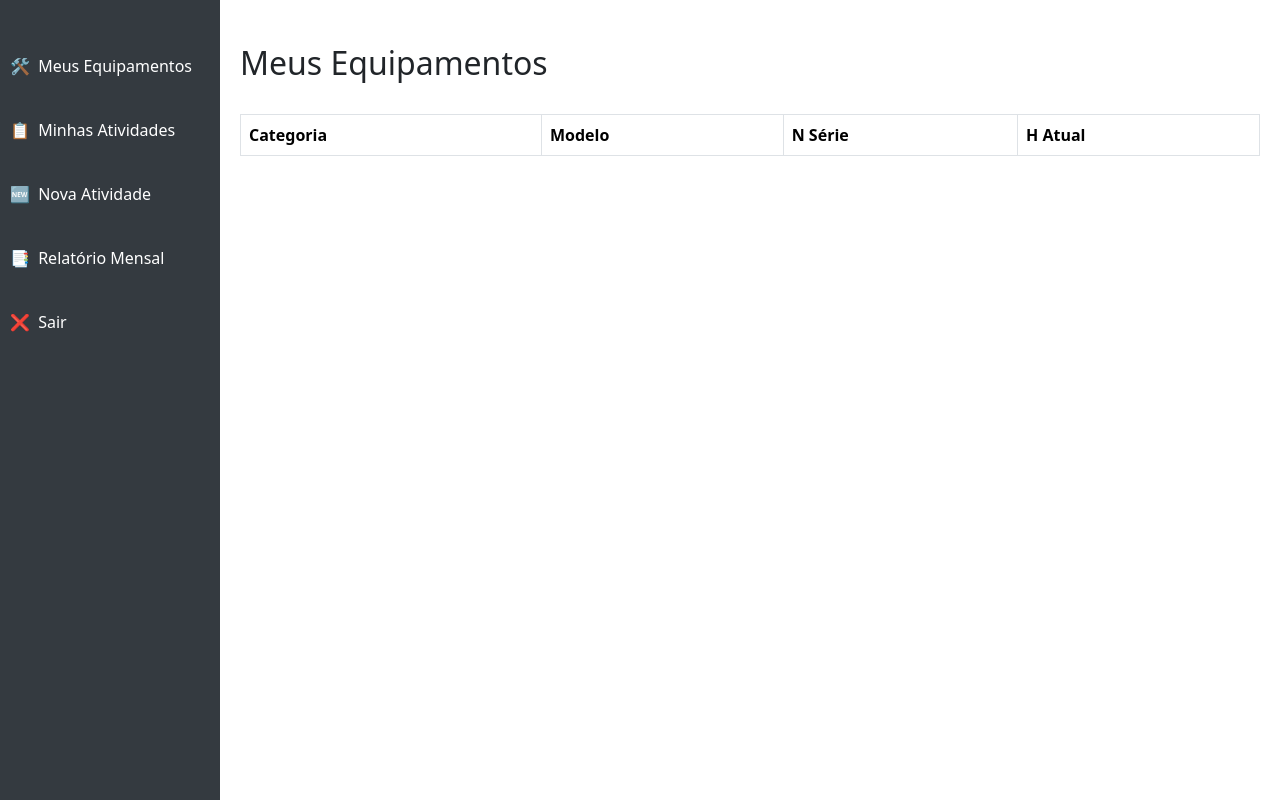
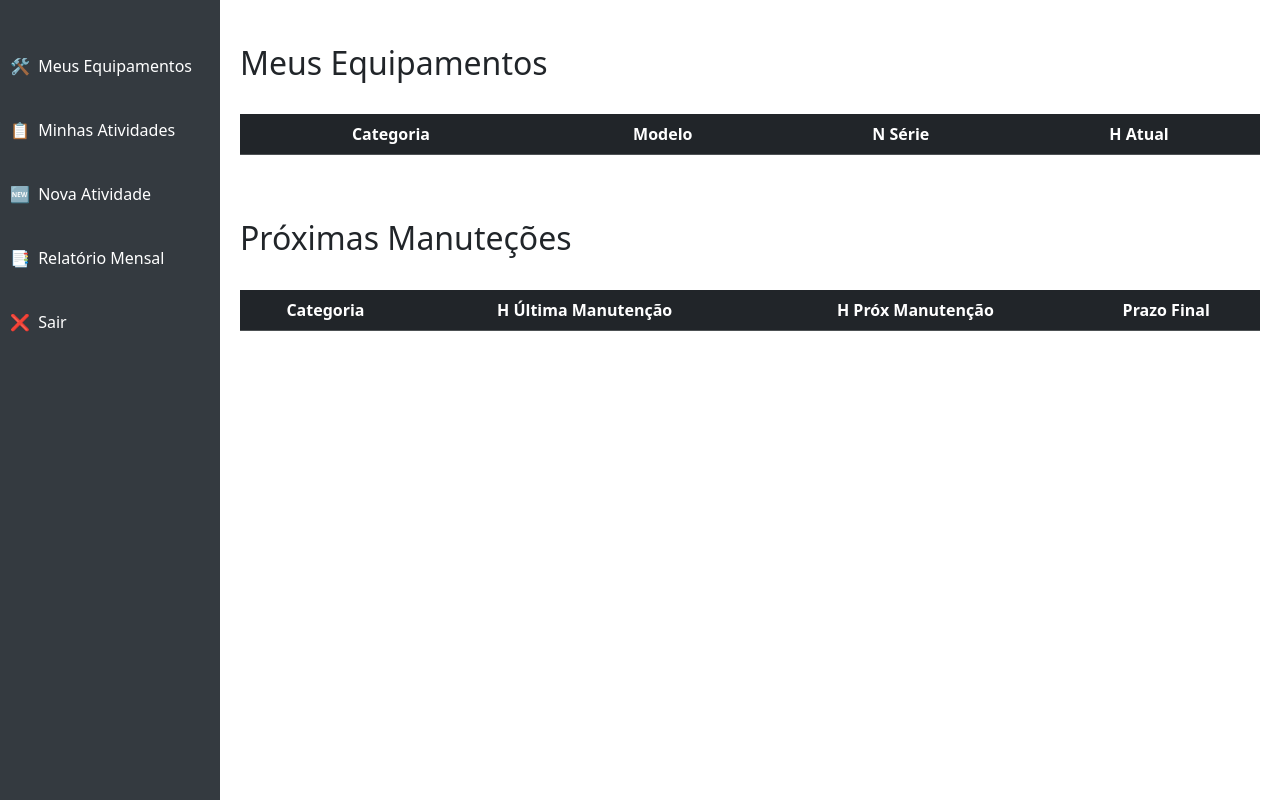
Before and after one commit to MatheusQ-ADS/HeavyControl, a Django app: page /equipamentos/meus/ in a window 1280 px wide. Run offline with Django 5.2, Linux system fonts and the light colour scheme; a user stored in the database is signed in; data comes from the database, SQL or seed files in the repository; both versions use the stored data as it was after the commit; lists and menus that the app fills with data are empty.

Commit message:
Melhoria visual e resposividade das tabelas

```diff
--- a/atividade/templates/atividades/minha_lista.html
+++ b/atividade/templates/atividades/minha_lista.html
@@ -7,8 +7,9 @@
 <h2>Minhas Atividades</h2>
 <br>
 <a href="{% url 'nova_atividade' %}" class="btn btn-primary mb-3">Nova Atividade</a>
-<table class="table table-bordered">
-    <thead>
+<div class="table-responsive">
+    <table class="table table-striped table-hover align-middle">
+        <thead class="table-dark">
             <tr>
                 <th>Data</th>
                 <th>Equipamento</th>
@@ -33,6 +34,7 @@
         {% endfor %}
         </tbody>
     </table>
+</div>
 {% endblock %}
 </body>
 </html>
--- a/equipamentos/templates/equipamentos/minha_lista.html
+++ b/equipamentos/templates/equipamentos/minha_lista.html
@@ -1,4 +1,5 @@
 {% extends 'base.html' %}
+{% load math_filters %}
 
 {% block title %}Meus Equipamentos{% endblock %}
 
@@ -6,8 +7,9 @@
 <br>
 <h2>Meus Equipamentos</h2>
 <br>
-<table class="table table-bordered">
-    <thead>
+<div class="table-responsive">
+    <table class="table table-striped table-hover align-middle">
+        <thead class="table-dark">
             <tr>
                 <th>Categoria</th>
                 <th>Modelo</th>
@@ -26,6 +28,40 @@
         {% endfor %}
         </tbody>
     </table>
+</div>
+<br>
+<br>
+<h2>Próximas Manuteções</h2>
+<br>
+<div class="table-responsive">
+    <table class="table table-striped table-hover align-middle">
+        <thead class="table-dark">
+            <th>Categoria</th>
+            <th>H Última Manutenção</th>
+            <th>H Próx Manutenção</th>
+            <th>Prazo Final</th>
+        </thead>
+        <tbody>
+        {% for eq in equipamentos %}
+            {% if 'ã' in eq.categoria.nome %}
+                <tr>
+                    <td>{{ eq.categoria.nome }}</td>
+                    <td>{{ eq.horimetro_manutencao }}</td>
+                    <td>{{ eq.horimetro_manutencao|add:600 }}</td>
+                    <td>{{ eq.horimetro_manutencao|add:600|sub:eq.horimetro_atual }}</td>
+                </tr>
+            {% else %}
+                <tr>
+                    <td>{{ eq.categoria.nome }}</td>
+                    <td>{{ eq.horimetro_manutencao }}</td>
+                    <td>{{ eq.horimetro_manutencao|add:500 }}</td>
+                    <td>{{ eq.horimetro_manutencao|add:500|sub:eq.horimetro_atual }}</td>
+                </tr>
+            {% endif %}
+        {% endfor %}
+        </tbody>
+    </table>
+</div>
 {% endblock %}
 </body>
 </html>
--- a/templates/base.html
+++ b/templates/base.html
@@ -34,6 +34,14 @@
             flex: 1;
             padding: 20px;
         }
+        th {
+            text-align: center;
+            vertical-align: middle;
+        }
+        td {
+            text-align: center;
+            vertical-align: middle;
+        }
     </style>
 </head>
 <body>
```
Also changed, not shown: atividade/models.py (+7 -0 lines), equipamentos/templatetags/math_filters.py (added, +10 -0 lines), relatorios/templates/relatorios/filtro_relatorio_mensal.html (+6 -2 lines), db.sqlite3, equipamentos/templatetags/__init__.py (added). Lines whose indentation alone changed are shown as unchanged.
